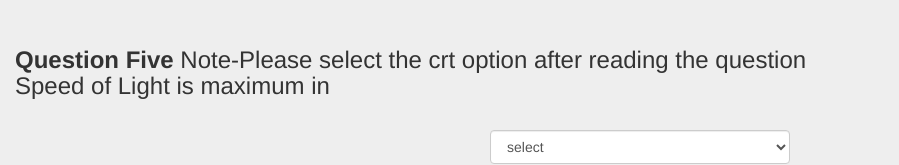
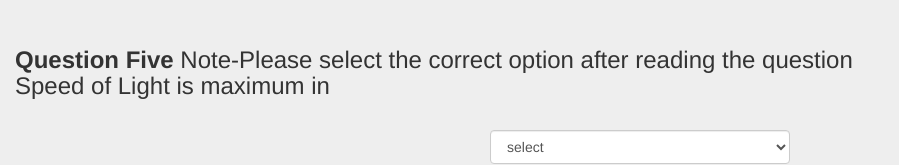
Before and after one commit to sowmiya-cmd/Question-Paper-For-Visually-Impaired, a website: page index.html in a window 1280 px wide. Shown: the part 1083-1248 px from the top of the page, without its empty margins (0-899 px from the left). Drawn offline with Linux system fonts and the light colour scheme.

Commit message:
Update index.html

```diff
--- a/index.html
+++ b/index.html
@@ -70,7 +70,7 @@
 					 moderate respiratory illness .Virus spreads primarily through droplets of saliva or discharge from the nose when an infected person coughs or sneezes">
 					<br>
 					 <h2 align="left"><input class="form-control" placeholder="Enter your Answer Here" autofocus></h2><br>
-					<h3 align="left"><b>Question Five</b> Note-Please select the crt option after reading the question <br>
+					<h3 align="left"><b>Question Five</b> Note-Please select the correct option after reading the question <br>
 					Speed of Light is maximum in   </h3><br>
 					<select class="form-control">
                         <option value="">select</option>
```
